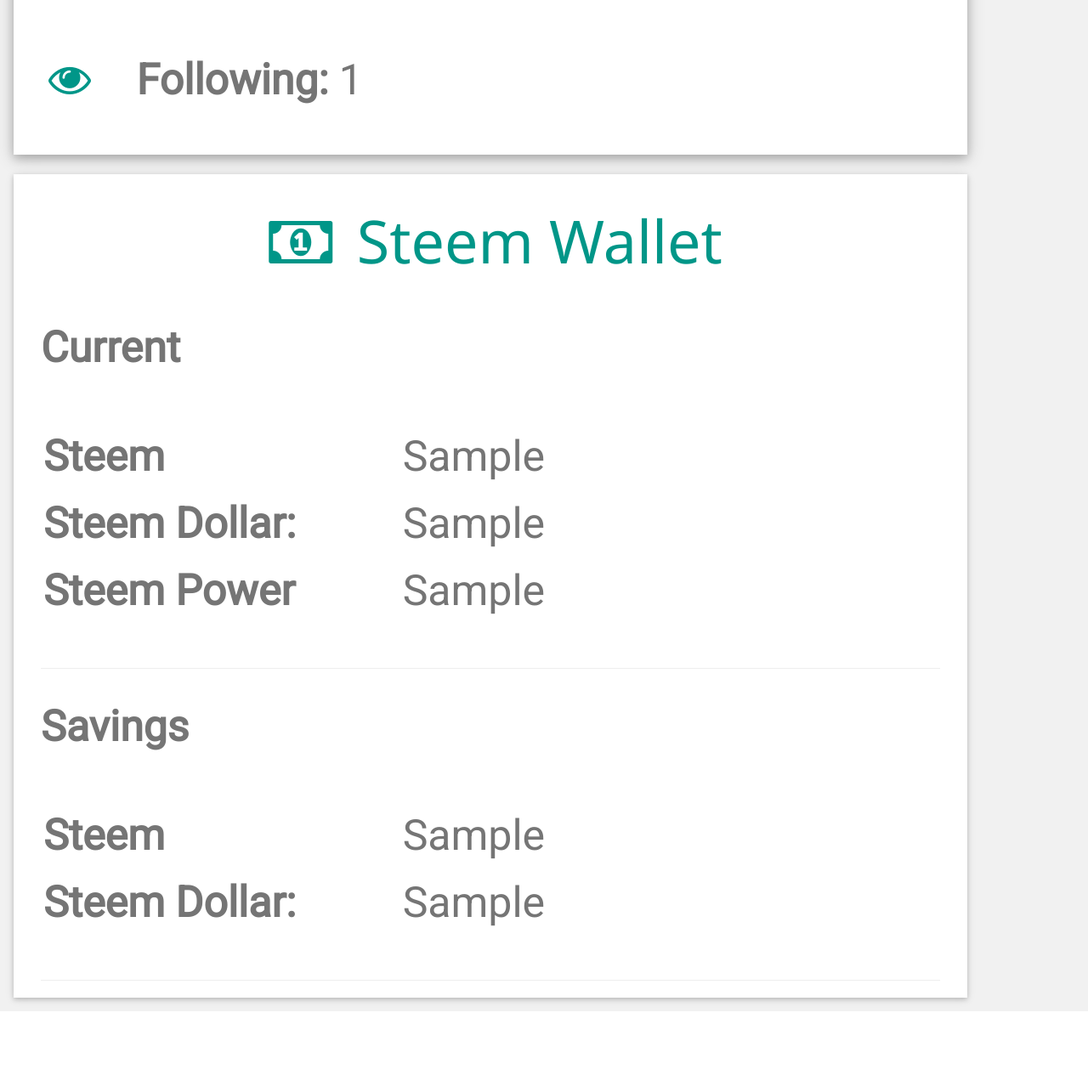
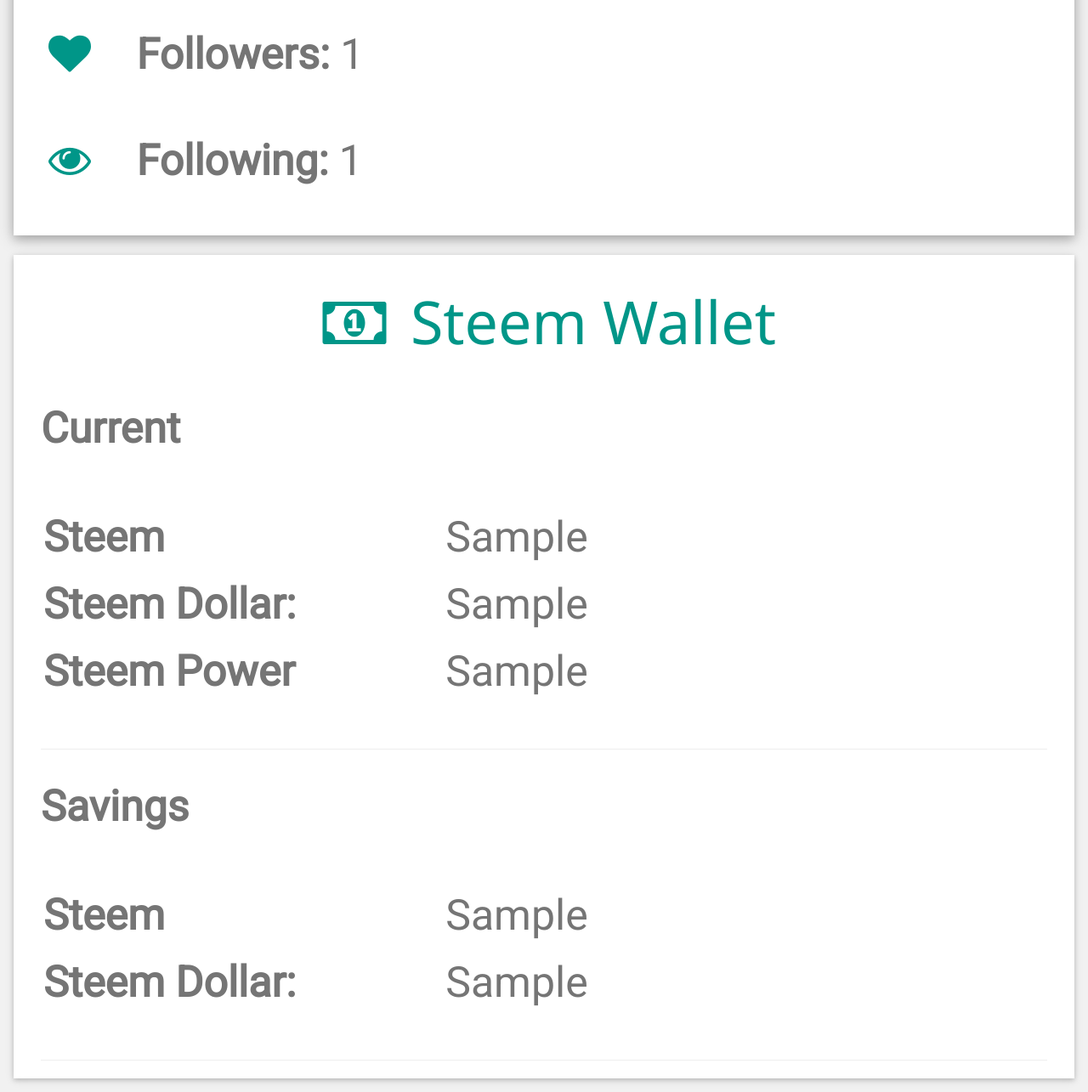
Before and after one commit to burdagay/my-steemit-portal, a Django app: template app/templates/app/wallet.html in a window 1280 px wide. Shown: the part 1920-3205 px from the top of the page at 85% size. Before the commit the page ends 3110 px from the top, so only its background shows below. Run offline with Django 3.2, Linux system fonts and the light colour scheme; the template is opened without the code that fills it: most values are stand-ins (such as "Sample title", 1, 10 or a date in 2020); parts of the project's set-up code (start-up, migrations or seed data) failed here and were passed over.

Commit message:
Checking of html file on fb messenger

```diff
--- a/app/templates/app/wallet.html
+++ b/app/templates/app/wallet.html
@@ -12,8 +12,8 @@
     h1 {font-size:70px;}
     p.name{font-size:70px!important;}
     i.fa{width:100px!important;height:50px!important;}
-    .w3-third{width:90%!important;}
-    .w3-twothird{width:90%!important;}
+    .w3-third{width:100%!important;}
+    .w3-twothird{width:100%!important;}
     .text-center{text-align:center!important;}
     table{width:100%}
     td.title{width:40%}
```
